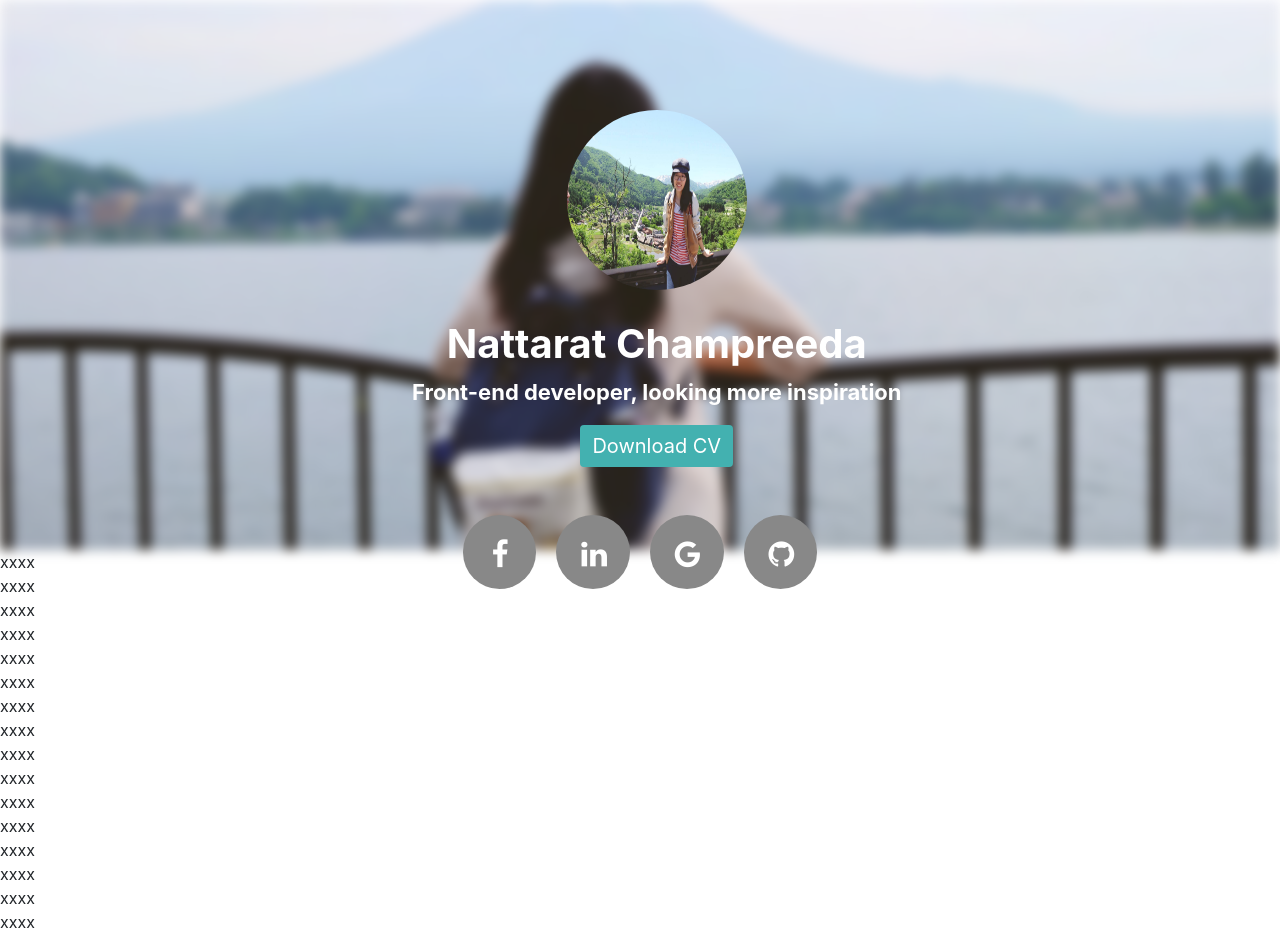
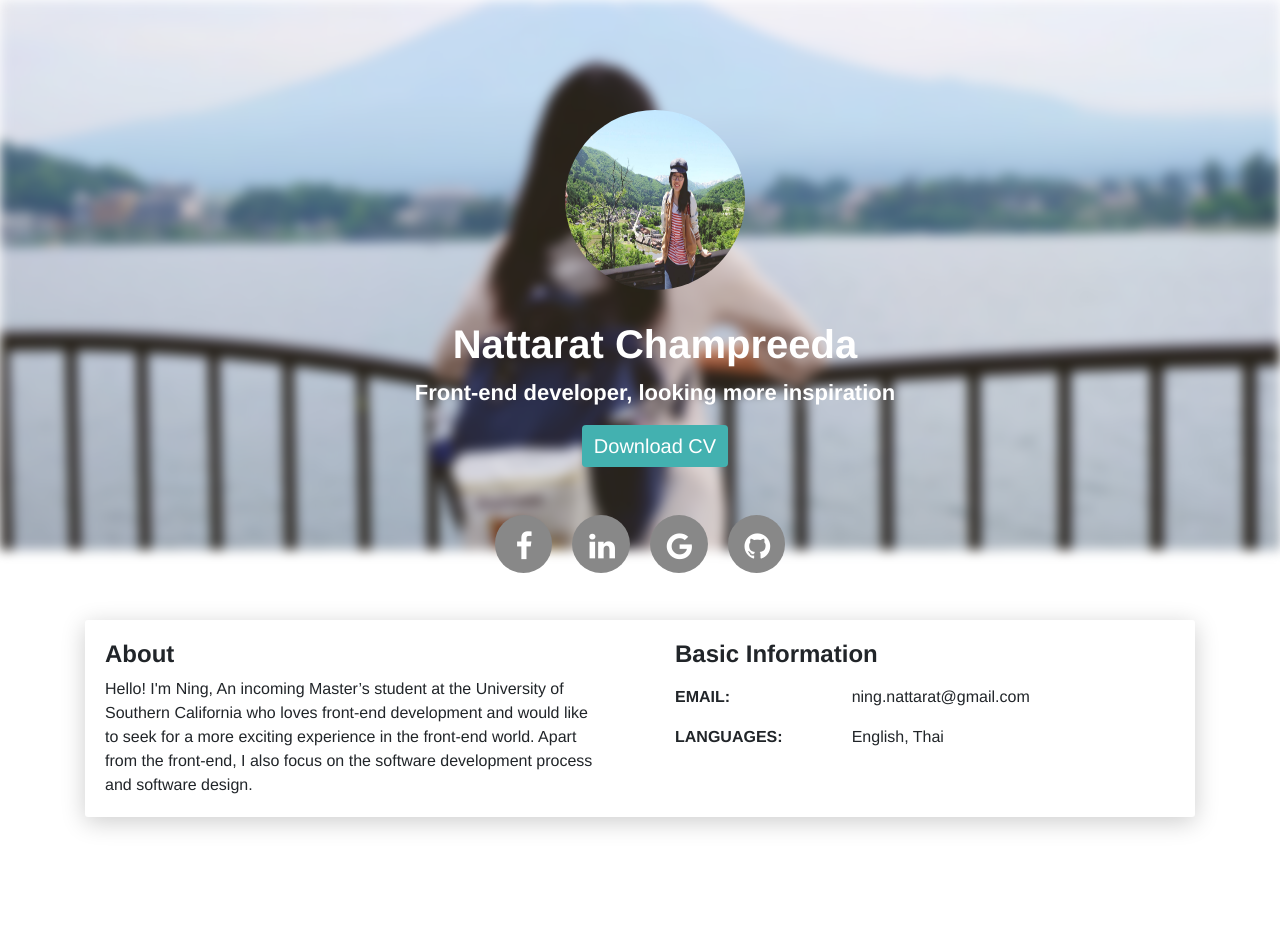
Before and after one commit to NattaratCh/My-Portfolio, an Angular app: page / in a window 1280 px wide. Shown: the top 941 px of the page. After the commit the page ends 914 px from the top, so only its background shows below. Built offline with nearby package versions, Linux system fonts and the light colour scheme.

Commit message:
Add basic info component

```diff
--- a/src/app/app.component.html
+++ b/src/app/app.component.html
@@ -1,24 +1,4 @@
 <div class="page-content">
   <profile-cover></profile-cover>
+  <basic-information></basic-information>
 </div>
-
-xxxx<br/>
-xxxx<br/>
-xxxx<br/>
-xxxx<br/>
-xxxx<br/>
-xxxx<br/>
-xxxx<br/>
-xxxx<br/>
-xxxx<br/>
-xxxx<br/>
-xxxx<br/>
-xxxx<br/>
-xxxx<br/>
-xxxx<br/>
-xxxx<br/>
-xxxx<br/>
-xxxx<br/>
-xxxx<br/>
-xxxx<br/>
-xxxx<br/>
--- a/src/app/app.component.scss
+++ b/src/app/app.component.scss
@@ -0,0 +1,3 @@
+.page-content {
+    font-family: "Montserrat", "Helvetica Neue", Arial, sans-serif;
+}
--- a/src/app/app.module.ts
+++ b/src/app/app.module.ts
@@ -4,11 +4,13 @@ import { NgModule } from '@angular/core';
 import { AppRoutingModule } from './app-routing.module';
 import { AppComponent } from './app.component';
 import { ProfileCoverComponent } from './components/profile-cover/profile-cover.component';
+import { BasicInformationComponent } from './components/basic-information/basic-information.component';
 
 @NgModule({
   declarations: [
     AppComponent,
-    ProfileCoverComponent
+    ProfileCoverComponent,
+    BasicInformationComponent
   ],
   imports: [
     BrowserModule,
--- /dev/null
+++ b/src/app/components/basic-information/basic-information.component.html
@@ -0,0 +1,30 @@
+<div class="section" id="basic-info">
+    <div class="container">
+        <div class="card">
+            <div class="row">
+                <div class="col-md-12 col-lg-6">
+                    <div class="card-body">
+                            <h4>About</h4>
+                            Hello! I'm Ning, An incoming Master’s student at the University of Southern California
+                            who loves front-end development and would like to seek for a more exciting experience
+                            in the front-end world. Apart from the front-end, I also focus on the software development
+                             process and software design.
+                    </div>
+                </div>
+                <div class="col-md-12 col-lg-6">
+                        <div class="card-body">
+                                <h4>Basic Information</h4>
+                                <div class="row mt-3">
+                                    <div class="col-sm-4"><strong>EMAIL:</strong></div>
+                                    <div class="col-sm-8">ning.nattarat@gmail.com</div>
+                                </div>
+                                <div class="row mt-3">
+                                        <div class="col-sm-4"><strong>LANGUAGES:</strong></div>
+                                        <div class="col-sm-8">English, Thai</div>
+                                    </div>
+                        </div>
+                </div>
+            </div>
+        </div>
+    </div>
+</div>
--- /dev/null
+++ b/src/app/components/basic-information/basic-information.component.scss
@@ -0,0 +1,25 @@
+.section {
+    position: relative;
+    padding: 70px 0px;
+}
+
+.card {
+    border: 0;
+    border-radius: 0.1875rem;
+    display: inline-block;
+    position: relative;
+    overflow: hidden;
+    width: 100%;
+    margin-bottom: 20px;
+    -webkit-box-shadow: 0px 5px 25px 0px rgba(0, 0, 0, 0.2);
+    box-shadow: 0px 5px 25px 0px rgba(0, 0, 0, 0.2);
+
+    .card-body {
+        min-height: 190px;
+        padding: 1.25rem;
+    }
+}
+
+h4 {
+    font-weight: 700;
+}
--- /dev/null
+++ b/src/app/components/basic-information/basic-information.component.ts
@@ -0,0 +1,15 @@
+import { Component, OnInit } from '@angular/core';
+
+@Component({
+  selector: 'basic-information',
+  templateUrl: './basic-information.component.html',
+  styleUrls: ['./basic-information.component.scss']
+})
+export class BasicInformationComponent implements OnInit {
+
+  constructor() { }
+
+  ngOnInit() {
+  }
+
+}
--- a/src/app/components/profile-cover/profile-cover.component.scss
+++ b/src/app/components/profile-cover/profile-cover.component.scss
@@ -1,3 +1,11 @@
+// @media screen and (max-width: 325px) {
+//     .profile-cover .content-center {
+//         position: absolute;
+//         top: 5% !important;
+//         width:100%;
+//     }
+// }
+
 .profile-cover {
     height: 60vh;
     max-height: 440px;
@@ -26,8 +34,7 @@
         .content-center {
             position: absolute;
             top: 20%;
-            left: 30%;
-            max-width: 880px;
+            width:100%;
 
             .profile-image img {
                 border-radius: 50%;
@@ -84,7 +91,7 @@ h2 {
 
 .btn-round {
     border-width: 1px;
-    border-radius: 40px !important;
+    border-radius: 30px !important;
     position: relative;
     color: #ffffff;
     background-color: #888;
@@ -94,8 +101,8 @@ h2 {
 }
 
 .btn-icon {
-    width: 4.6rem;
-    height: 4.6rem;
+    width: 3.6rem;
+    height: 3.6rem;
 }
 
 i.fa {
```
Also changed, not shown: 1 other file (tests, documents, lock files or other folders).
